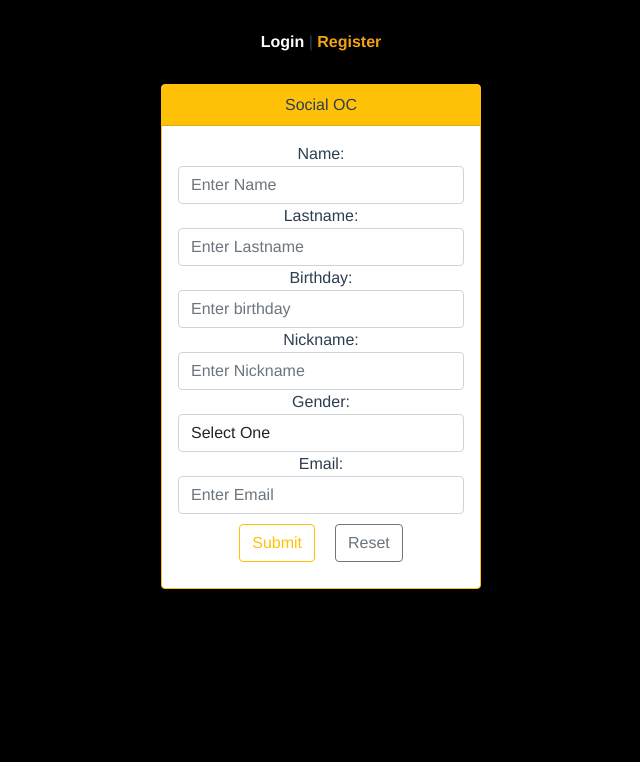
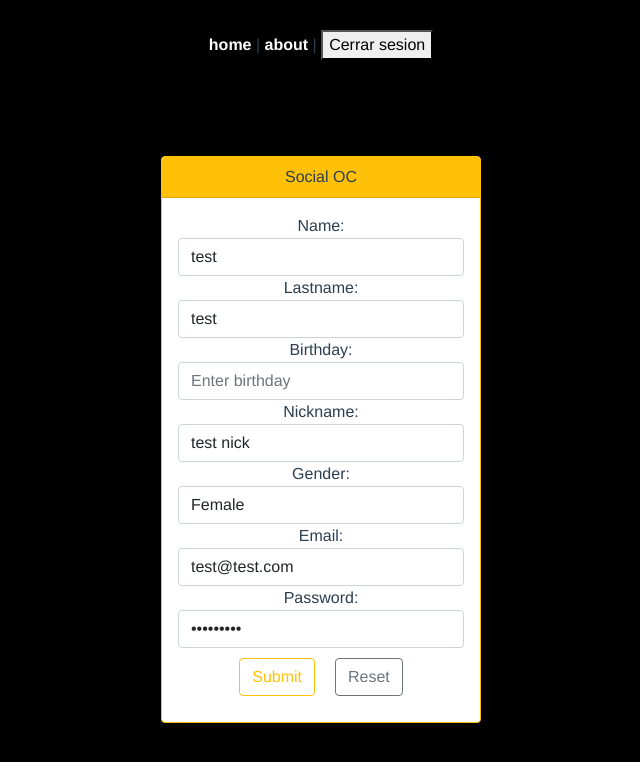
Before and after one commit to oscarrmz94/frontend-socialOC, a Vue app: page /register in a window 1280 px wide. Shown: the top 762 px of the page, without its empty margins (319-959 px from the left). Built offline with nearby package versions, Linux system fonts and the light colour scheme.

Commit message:
service register auth, authentication

```diff
--- a/package.json
+++ b/package.json
@@ -8,6 +8,7 @@
     "lint": "vue-cli-service lint"
   },
   "dependencies": {
+    "axios": "^0.27.2",
     "bootstrap": "^5.1.3",
     "bootstrap-icons": "^1.8.3",
     "bootstrap-vue": "^2.22.0",
--- a/src/App.vue
+++ b/src/App.vue
@@ -2,13 +2,35 @@
 <body class="body">
   <div id="app">
     <div id="nav">
-      <router-link class="link" :to="{name: 'Login'}">Login</router-link> |
-      <router-link class="link" :to="{name: 'Register'}">Register</router-link>
+
+      <header class="mb-5">
+        <!-- UN COMPONENTE DONDE IRA NUESTRO NAVBAR -->
+          <router-link class="link" :to="{name: 'Home'}">home</router-link> |
+          <router-link class="link mb-5" :to="{name: 'About'}">about</router-link> |
+          <button class="link mb-5" @click="logout">Cerrar sesion</button>
+
+      </header>
+
+      <!-- CONTENEDOR PRINCIPAL -->
+      <router-view/>
+
+      <footer>
+        <!-- UN COMPONENTE DONDE IRA NUESTRO FOOTER -->
+
+      </footer>
     </div>
-    <router-view/>
   </div>
 </body>
 </template>
+<script>
+import { mapActions } from 'vuex';
+
+export default {
+  methods: {
+    ...mapActions(['logout']),
+  }
+}
+</script>
 
 <style>
 .body{
--- a/src/router/index.js
+++ b/src/router/index.js
@@ -1,5 +1,6 @@
 import Vue from 'vue'
 import VueRouter from 'vue-router'
+import store from '@/store/index'
 
 Vue.use(VueRouter)
 
@@ -7,12 +8,14 @@ const routes = [
   {
     path: '/',
     name: 'Home',
-    component: () => import('../views/Home.vue')
+    component: () => import('../views/Home.vue'),
+    meta: {need_authentication: true}
   },
   {
     path: '/about',
     name: 'About',
-    component: () => import('../views/About.vue')
+    component: () => import('../views/About.vue'),
+    meta: {need_authentication: true}
   },
   {
     path: '/login',
@@ -28,8 +31,17 @@ const routes = [
 
 const router = new VueRouter({
   mode: 'history',
-
   routes
 })
 
+router.beforeEach((to, from, next) => {
+  const authentication = to.matched.some(item => item.meta.need_authentication)
+  console.log(store.state.token)
+  if (authentication && store.state.token === null) {
+    next({name: 'Login'})
+  } else {
+    next()
+  }
+})
+
 export default router
--- /dev/null
+++ b/src/services/auth.js
@@ -0,0 +1,27 @@
+import axios from 'axios'
+import config from './config'
+
+export default {
+
+    login(user) {
+        return axios.post(config.api_route+'auth/login',
+        user, {headers: {'Content-Type': 'application/json'}}
+      ).then((res) => {
+            localStorage.setItem('token', res.data.data.token)
+            return res.data
+        }).catch((error) => {
+            return error.response
+        });
+    },
+
+    register(user) {
+        return axios.post(`${config.api_route}auth/register`,
+        user,
+        {headers: { 'Content-Type': 'application/json'}}
+        ).then((res) => {
+            return res.data
+        }).catch((error) => {
+            return error.response
+        });
+    }
+}
--- /dev/null
+++ b/src/services/config.js
@@ -0,0 +1,4 @@
+export default {
+    // A TRAVÉS DE ESTA URL PODEMOS ACCEDER AL BACKEND, POR EL MOMENTO ES LOCAL PERO DESPUES SERA UNA URL DE UNA WEB
+    api_route: 'http://localhost:5000/api/'
+}
--- a/src/store/index.js
+++ b/src/store/index.js
@@ -1,14 +1,33 @@
 import Vue from 'vue'
 import Vuex from 'vuex'
-
+import router from '@/router'
 Vue.use(Vuex)
 
 export default new Vuex.Store({
   state: {
+    token: null
   },
   mutations: {
+    setToken(state, payload) {
+      state.token = payload
+    }
   },
   actions: {
+    readToken({commit}) {
+      if (localStorage.getItem('token')) {
+        commit('setToken', localStorage.getItem('token'))
+      } else {
+        commit('setToken', null)
+      }
+    },
+    logout({commit}) {
+      localStorage.removeItem('token');
+      commit('setToken', null);
+      router.push({name: 'Login'});
+    },
+    settingToken({commit}, data) {
+      commit('setToken', data);
+    }
   },
   modules: {
   }
--- a/src/views/About.vue
+++ b/src/views/About.vue
@@ -1,5 +1,5 @@
 <template>
-  <div class="about">
+  <div class="about text-white">
     <h1>This is an about page</h1>
   </div>
 </template>
--- a/src/views/Home.vue
+++ b/src/views/Home.vue
@@ -1,6 +1,7 @@
 <template>
-  <div>
+  <div class="h1 text-white">
 
+    HOME
   </div>
 </template>
 
--- a/src/views/Login.vue
+++ b/src/views/Login.vue
@@ -1,3 +1,4 @@
+import service_auth from '@/services/auth';
 <template>
   <div class="d-flex justify-content-center flex-wrap">
     <b-card
@@ -9,7 +10,7 @@
 
     >
      <div>
-        <form>
+        <form @submit="onSubmit">
             <h3>Sign In</h3>
             <div class="form-group">
                 <label>Email address</label>
@@ -37,9 +38,34 @@
 </template>
 
 <script>
+import service_auth from '@/services/auth'
+import { mapActions } from 'vuex';
+
 export default {
-  name: 'Home',
-  components: {
+  data() {
+    return {
+      user: {
+        email: 'chino@chino1.com',
+        password: 'Pass2018#'
+      }
+    }
+  },
+
+  methods: {
+    ...mapActions(['settingToken']),
+
+    onSubmit(event) {
+      event.preventDefault();
+
+      service_auth.login(this.user).then((response) => {
+        if (response.error === null) {
+
+          // MONSTRAR UNA NOTIFICACION DE QUE HA INICIADO CON EXITO
+          this.settingToken(response.data.token)
+          this.$router.push({name: 'Home'});
+        }
+      })
+    }
   }
 }
 </script>
--- a/src/views/Register.vue
+++ b/src/views/Register.vue
@@ -66,14 +66,15 @@
         ></b-form-input>
       </b-form-group>
 
-      <!-- <b-form-group id="input-group-7" label="Password:" label-for="input-7">
+      <b-form-group id="input-group-7" label="Password:" label-for="input-7">
         <b-form-input
           id="input-7"
           v-model="form.password"
           placeholder="Enter Password"
           required
+          type="password"
         ></b-form-input>
-      </b-form-group> -->
+      </b-form-group>
 
       <b-button type="submit" variant="outline-warning">Submit</b-button>
       <b-button type="reset" variant="outline-secondary">Reset</b-button>
@@ -84,26 +85,33 @@
 </template>
 
 <script>
+  import service_auth from '@/services/auth'
+
   export default {
     data() {
       return {
         form: {
-          email: '',
-          name: '',
-          date_birthday:'',
-          lastname:'',
-          nickname:'',
-          password:'',
-          gender: null,
+          email: 'test@test.com',
+          name: 'test',
+          date_birth:'0',
+          lastname:'test',
+          nickname:'test nick',
+          password:'Pass2018#',
+          gender: 'Female',
         },
-        gender: [{ text: 'Select One', value: null }, 'Female', 'Masculine'],
+        gender: [{ text: 'Select One', value: 'male' }, 'Female', 'Masculine'],
         show: true
       }
     },
     methods: {
       onSubmit(event) {
         event.preventDefault()
-        alert(JSON.stringify(this.form))
+
+        service_auth.register(this.form).then((response) => {
+
+
+          console.log(response);
+        })
       },
       onReset(event) {
         event.preventDefault()
```
Also changed, not shown: 1 other file (tests, documents, lock files or other folders).
